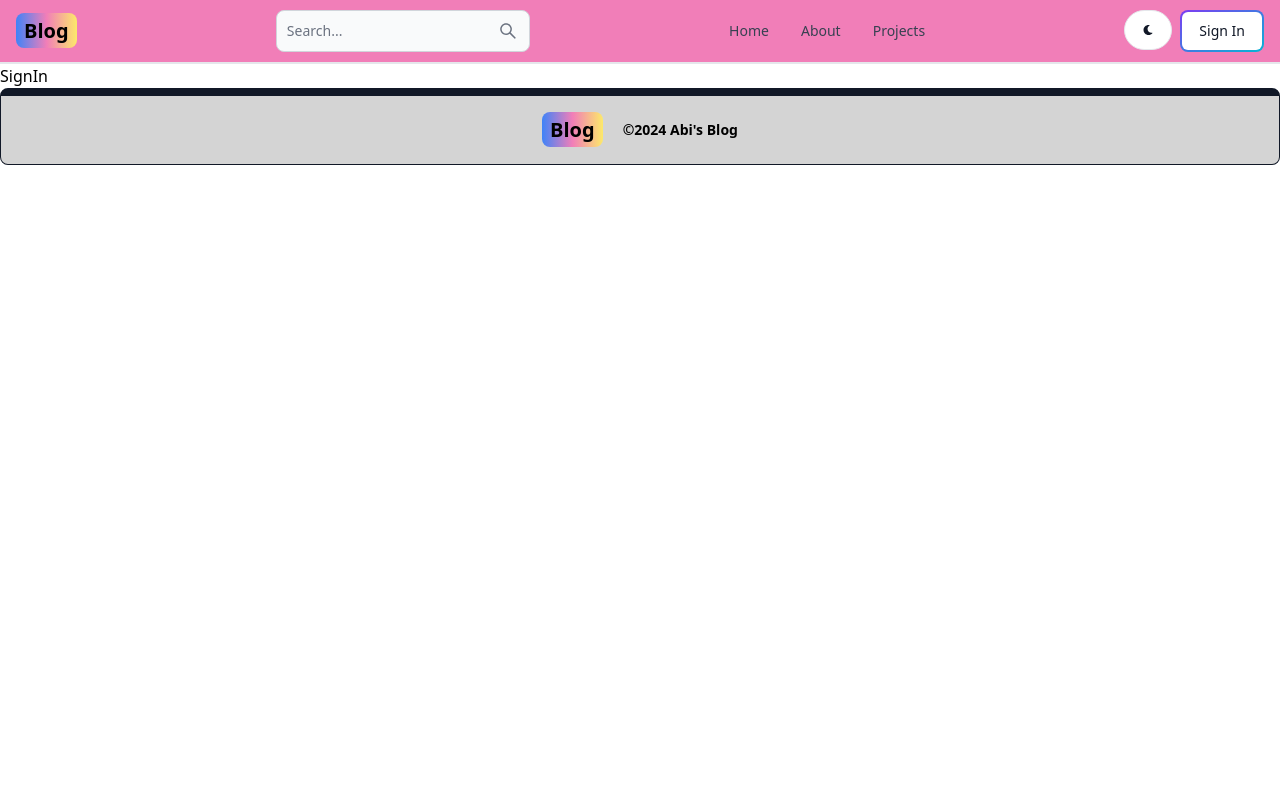
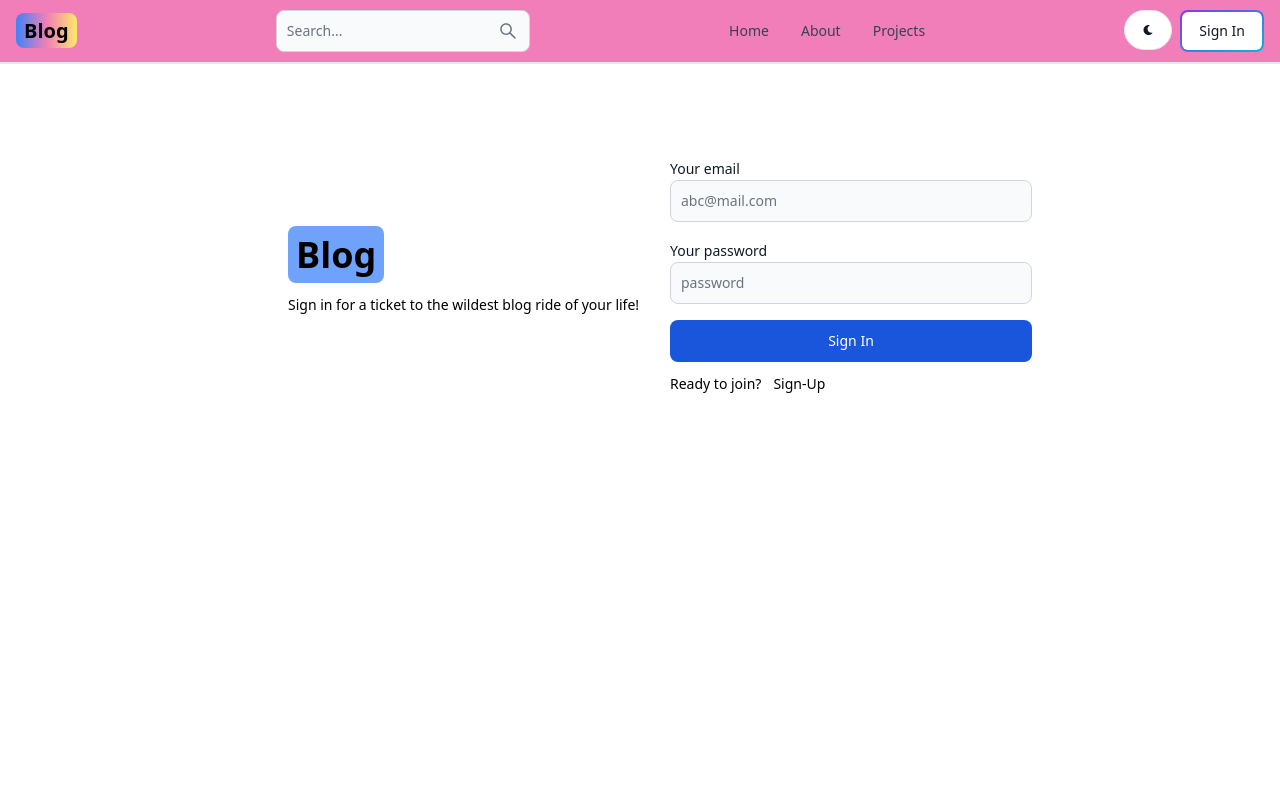
Before and after one commit to Abijith26/Abi-Blog, a React (Vite) app in the folder client/: page /signin in a window 1280 px wide. Shown: the top 800 px of the page. Built offline with nearby package versions, Linux system fonts and the light colour scheme.

Commit message:
Added Sign In page and connected wit the its api

```diff
--- a/client/src/pages/SignIn.jsx
+++ b/client/src/pages/SignIn.jsx
@@ -1,5 +1,112 @@
-import React from "react";
+import React, { useState } from "react";
+import { Link, useNavigate } from "react-router-dom";
+import { Alert, Button, Label, Spinner, TextInput } from "flowbite-react";
+
+import pic from "../assets/Sign_up.png";
 
 export default function SignIn() {
-  return <div>SignIn</div>;
+  const [formData, setFormData] = useState({});
+  const [errorMessage, setErrorMessage] = useState(null);
+  const [isLoading, setIsLoading] = useState(false);
+  const navigate = useNavigate();
+
+  function handleChange(e) {
+    setFormData({ ...formData, [e.target.id]: e.target.value.trim() });
+  }
+
+  async function handleSubmit(e) {
+    e.preventDefault();
+    if (!formData.email || !formData.password) {
+      return setErrorMessage("Please fill out all fileds");
+    }
+    try {
+      setIsLoading(true);
+      setErrorMessage(null);
+      const res = await fetch("/api/auth/signin", {
+        method: "POST",
+        headers: {
+          "Content-Type": "application/json",
+        },
+        body: JSON.stringify(formData),
+      });
+      const data = await res.json();
+      if (data.success === false) {
+        return setErrorMessage(data.message);
+      }
+      setIsLoading(false);
+      if (res.ok) {
+        navigate("/");
+      }
+    } catch (error) {
+      setErrorMessage(error.message);
+      setIsLoading(false);
+    }
+  }
+
+  return (
+    <div className="min-h-screen mt-20 ml-10">
+      <div className="flex p-3 max-w-3xl mx-auto flex-col md:flex-row md:items-center gap-5">
+        {/* Left Side Div */}
+        <div className="flex-1">
+          <Link to="/" className=" font-bold dark: text-black text-4xl">
+            <span className="px-2 py-1 bg-blue-500 bg-opacity-75 rounded-lg">
+              Blog
+            </span>
+          </Link>
+          <p className="text-sm mt-5">
+            Sign in for a ticket to the wildest blog ride of your life!
+          </p>
+        </div>
+        {/* <div className="mt-10 relative w-50 h-50 sm:w-screen sm:h-screen">
+            <img src={pic} className="absolute inset-0  object-contain" />
+          </div> */}
+
+        {/* Right side Div */}
+        <div className="flex-1">
+          <form className="flex flex-col gap-4" onSubmit={handleSubmit}>
+            <div className="">
+              <Label value="Your email" />
+              <TextInput
+                type="email"
+                placeholder="abc@mail.com"
+                id="email"
+                onChange={handleChange}
+              />
+            </div>
+            <div className="">
+              <Label value="Your password" />
+              <TextInput
+                type="password"
+                placeholder="password"
+                id="password"
+                onChange={handleChange}
+              />
+            </div>
+            <Button color="blue" type="submit" disabled={isLoading}>
+              {isLoading ? (
+                <>
+                  <Spinner size="sm" />
+                  <span className="pl-3">Loading....</span>
+                </>
+              ) : (
+                "Sign In"
+              )}
+            </Button>
+          </form>
+          <div className="flex gap-3 mt-3 text-sm ">
+            <span>Ready to join?</span>
+            <Link to="/signup" className="">
+              Sign-Up
+            </Link>
+          </div>
+
+          {errorMessage && (
+            <Alert className="mt-5" color="failure">
+              {errorMessage}
+            </Alert>
+          )}
+        </div>
+      </div>
+    </div>
+  );
 }
```
